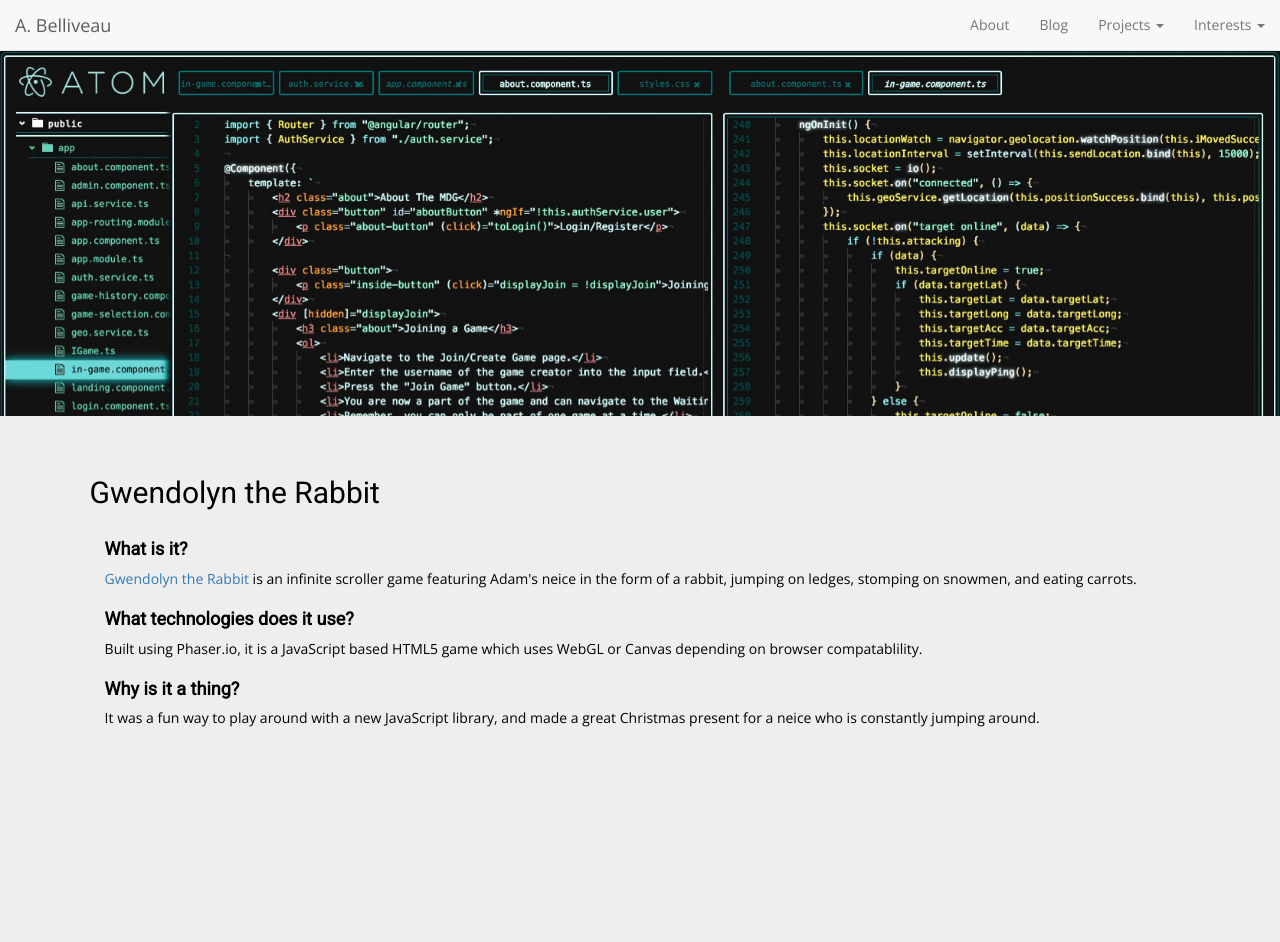
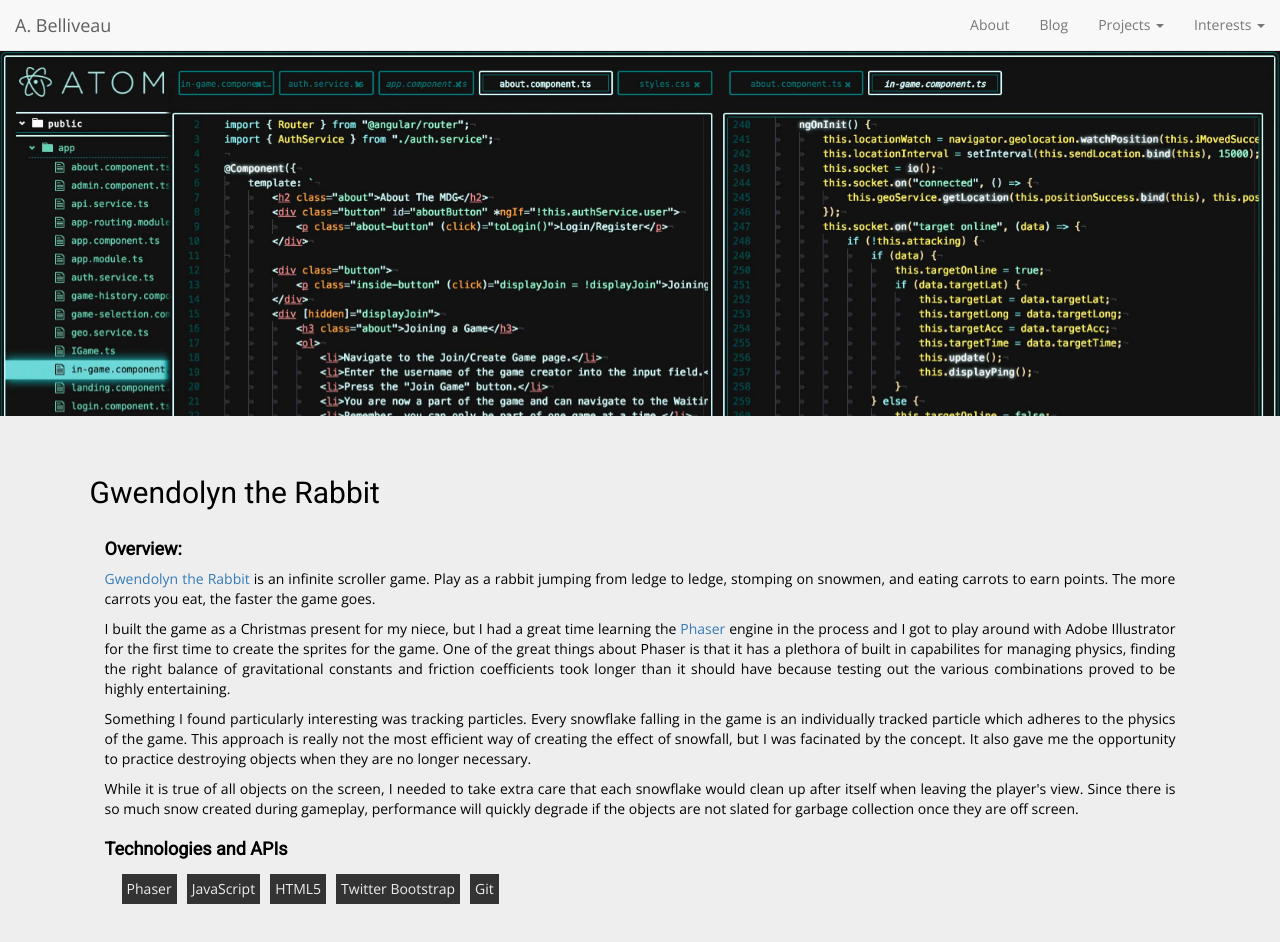
Before and after one commit to foxinatardis/portfolio, a Vue app in the folder vue/: page /projects/gwendolyn in a window 1280 px wide. Shown: the top 942 px of the page. Before the commit the page ends 818 px from the top, so only its background shows below. Built offline with nearby package versions, Linux system fonts and the light colour scheme.

Commit message:
Updated safetynet and gwendolyn writeups

```diff
--- a/vue/src/components/projects/write-ups/gwendolyn.vue
+++ b/vue/src/components/projects/write-ups/gwendolyn.vue
@@ -2,12 +2,19 @@
     <div class="container-fluid gwendolyn">
       <h2>Gwendolyn the Rabbit</h2>
       <div class="container-fluid">
-          <h4>What is it?</h4>
-          <p><a href="http://gwendolyn.win">Gwendolyn the Rabbit</a> is an infinite scroller game featuring Adam's neice in the form of a rabbit, jumping on ledges, stomping on snowmen, and eating carrots.</p>
-          <h4>What technologies does it use?</h4>
-          <p>Built using Phaser.io, it is a JavaScript based HTML5 game which uses WebGL or Canvas depending on browser compatablility.</p>
-          <h4>Why is it a thing?</h4>
-          <p>It was a fun way to play around with a new JavaScript library, and made a great Christmas present for a neice who is constantly jumping around.</p>
+        <h4>Overview:</h4>
+        <p><a href="http://gwendolyn.win">Gwendolyn the Rabbit</a> is an infinite scroller game. Play as a rabbit jumping from ledge to ledge, stomping on snowmen, and eating carrots to earn points. The more carrots you eat, the faster the game goes.</p>
+        <p>I built the game as a Christmas present for my niece, but I had a great time learning the <a href="http://phaser.io" target="_blank">Phaser</a> engine in the process and I got to play around with Adobe Illustrator for the first time to create the sprites for the game. One of the great things about Phaser is that it has a plethora of built in capabilites for managing physics, finding the right balance of gravitational constants and friction coefficients took longer than it should have because testing out the various combinations proved to be highly entertaining.</p>
+        <p>Something I found particularly interesting was tracking particles. Every snowflake falling in the game is an individually tracked particle which adheres to the physics of the game. This approach is really not the most efficient way of creating the effect of snowfall, but I was facinated by the concept. It also gave me the opportunity to practice destroying objects when they are no longer necessary.</p>
+        <p>While it is true of all objects on the screen, I needed to take extra care that each snowflake would clean up after itself when leaving the player's view. Since there is so much snow created during gameplay, performance will quickly degrade if the objects are not slated for garbage collection once they are off screen.</p>
+        <h4>Technologies and APIs</h4>
+        <ul class="technologies">
+          <li>Phaser</li>
+          <li>JavaScript</li>
+          <li>HTML5</li>
+          <li>Twitter Bootstrap</li>
+          <li>Git</li>
+        </ul>
       </div>
     </div>
 </template>
--- a/vue/src/components/projects/write-ups/safety-net.vue
+++ b/vue/src/components/projects/write-ups/safety-net.vue
@@ -2,15 +2,21 @@
   <div class="container-fluid safety-net">
     <h2>Safety Net</h2>
     <div class="container-fluid">
-                    <h4>What is it?</h4>
-                    <p>Safety Net is an Android app, available in the <a href="https://play.google.com/store/apps/details?id=com.ionicframework.safetynet875935&hl=en">Google Play Store</a>, designed to help alleviate fear. Inspired by a mother's constant worry for her children.</p>
-                    <h4>How does it work?</h4>
-                    <p>Say you are getting out of work late at night, the walk to your car or home is dark, sketchy, crossing territory that sends a shiver up your spine. How long should that walk take, 5, 10 minutes max? Set a Safety Net timer. If something happens and you are unable to turn off the timer, a message will be sent to your chosen contacts with a Google Maps link to your location. Help is on the way!</p>
-                    <h4>What technologies does it use?</h4>
+      <h4>Overview:</h4>
+      <p>Safety Net is an Android App available in the Google Play Store. A utility designed to help alleviate fear in dangerous situations, a user can set a countdown timer which will send a googlemaps link of their location to selected contacts when expired.</p>
+      <p>If you have to walk through a "sketchy neighborhood" you can use the app to call for help in a sitaution where you would otherwise be unable to do so. If you make it to your destination safely you stop the countdown, but if something happens along the way then a custom text will be sent to your friends on your behalf.</p>
       <p>Safety Net is an open source project hosted in a <a href="https://github.com/foxinatardis/Safety-Net">GitHub Repository</a>. Built using Ionic 2 to transpile Angular 2 with TypeScript for Android devices, Cordova plugins provide the native device functionality required for accessing contacts, geolocation, and SMS services.</p>
       <h4>The Why's of Safety Net</h4>
       <p><strong>Why is it free?</strong> Because the world could use a bit less fear. Safety Net is free to download, free to use, and free of advertisements. People should not profit from fear.</p>
       <p><strong>Why is it open source?</strong> Because I'm not perfect, and I'm certainly not a graphic designer. If anyone has improvments to functionality or style that they would like to submit, I would be more than happy to include them in this project.</p>
+      <h4>Technologies and APIs</h4>
+      <ul class="technologies">
+        <li>Angular 2</li>
+        <li>TypeScript</li>
+        <li>Ionic 2</li>
+        <li>Cordova</li>
+        <li>Geolocation</li>
+      </ul>
     </div>
 </div>
 </template>
```
Lines whose indentation alone changed are shown as unchanged.
